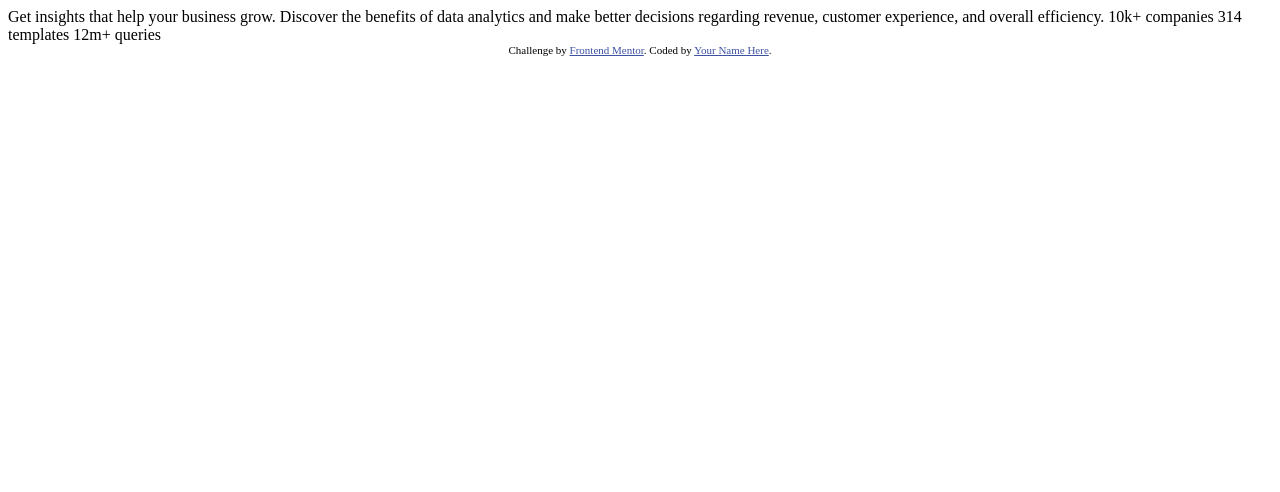
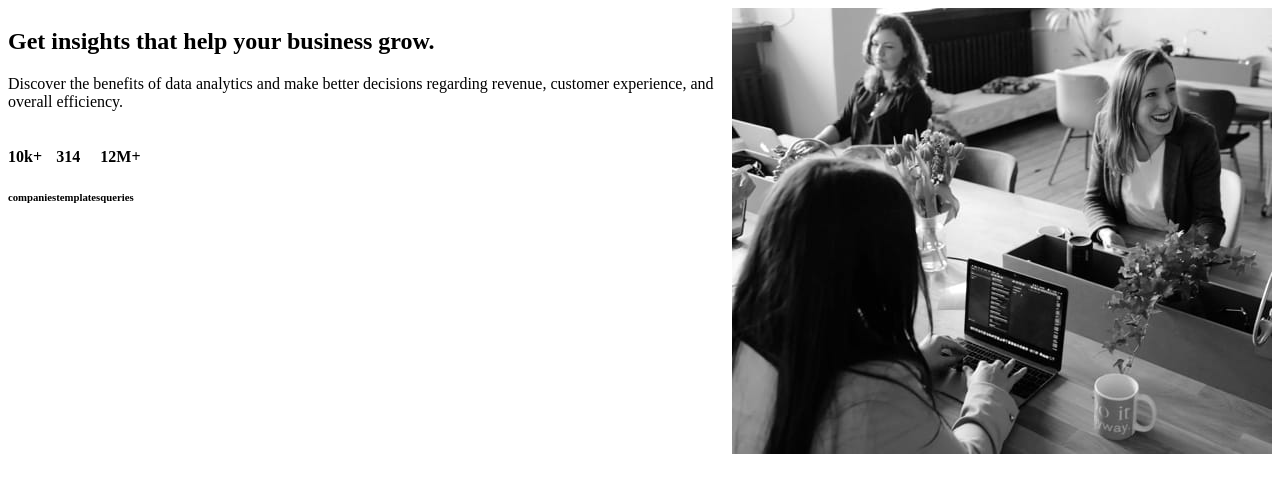
Before and after one commit to JanelleGatmaitan/stats-preview-card-component, a plain HTML site: page index.html in a window 1280 px wide. Drawn offline with Linux system fonts and the light colour scheme.

Commit message:
html outline

```diff
--- a/index.html
+++ b/index.html
@@ -1,33 +1,49 @@
 <!DOCTYPE html>
 <html lang="en">
+
 <head>
   <meta charset="UTF-8">
-  <meta name="viewport" content="width=device-width, initial-scale=1.0"> <!-- displays site properly based on user's device -->
+  <meta name="viewport" content="width=device-width, initial-scale=1.0">
+  <!-- displays site properly based on user's device -->
 
   <link rel="icon" type="image/png" sizes="32x32" href="./images/favicon-32x32.png">
+  <link rel="stylesheet" href="styles.css">
+  <title>Frontend Mentor | Stats preview card component</title>
+</head>
 
-  <title>Frontend Mentor | Stats preview card component</title>
-
-  <!-- Feel free to remove these styles or customise in your own stylesheet 👍 -->
-  <style>
-    .attribution { font-size: 11px; text-align: center; }
-    .attribution a { color: hsl(228, 45%, 44%); }
-  </style>
-</head>
 <body>
 
-  Get insights that help your business grow.
+  <div class="card">
+    <div class="column-half">
+      <h2 class="headline">Get insights that help your business grow.</h2>
+      <p class="description">
+        Discover the benefits of data analytics and make better decisions regarding revenue, customer
+        experience, and overall efficiency.
+      </p>
+      <div class="statistics">
+        <div class="statistic">
+          <h4 class="number">10k+</h4>
+          <h6>companies</h6>
+        </div>
+        <div class="statistic">
+          <h4 class="number">314</h4>
+          <h6 class="category">templates</h6>
+        </div>
+        <div class="statistic">
+          <h4 class="number">12M+</h4>
+          <h6 class="category">queries</h6>
+        </div>
+      </div>
+    </div>
+    <div class="column-half image-container">
+      <img src="images/image-header-desktop.jpg">
+    </div>
+  </div>
 
-  Discover the benefits of data analytics and make better decisions regarding revenue, customer
-  experience, and overall efficiency.
-
-  10k+ companies
-  314 templates
-  12m+ queries
-
-  <div class="attribution">
+  <!-- <div class="attribution">
     Challenge by <a href="https://www.frontendmentor.io?ref=challenge" target="_blank">Frontend Mentor</a>.
     Coded by <a href="#">Your Name Here</a>.
-  </div>
+  </div> -->
 </body>
+
 </html>
--- /dev/null
+++ b/styles.css
@@ -0,0 +1,6 @@
+body {
+}
+
+.card, .statistics {
+  display: flex;
+}
```
